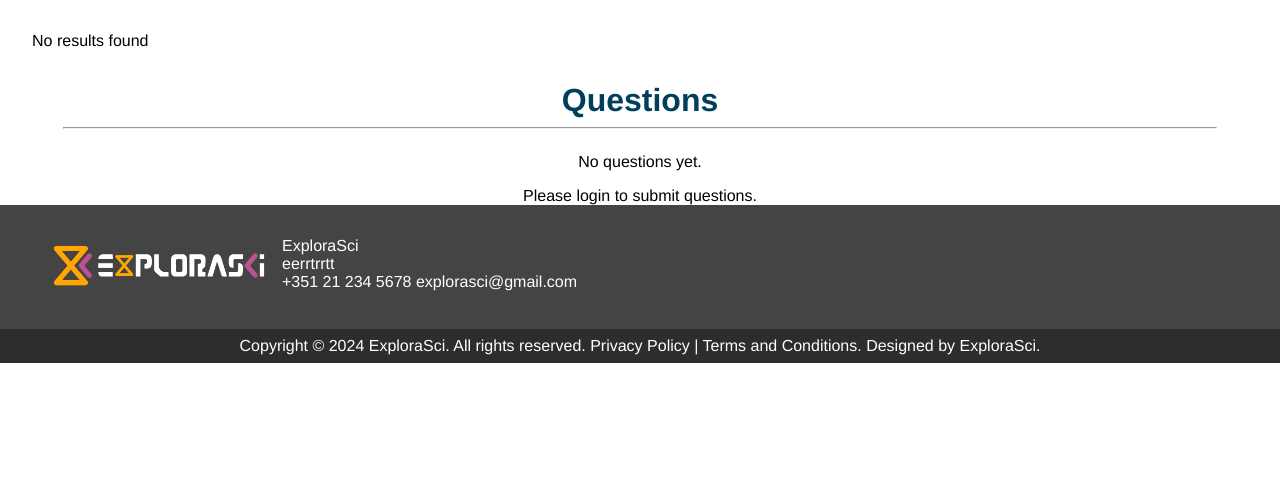
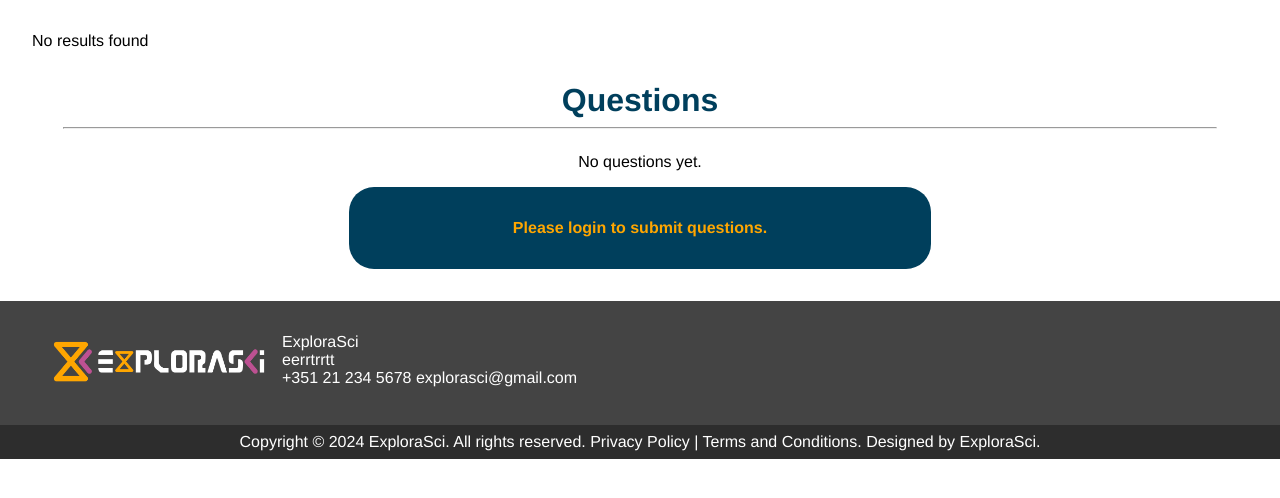
Before and after one commit to andrefhcaldeira/web-conference, a PHP site: page /article_page.php in a window 1280 px wide. Shown: the part 135-633 px from the top of the page. Run offline with PHP 8.4, Linux system fonts and the light colour scheme; data comes from the database, SQL or seed files in the repository; data that the repository does not hold is empty.

Commit message:
Final Fix

```diff
--- a/article_page.php
+++ b/article_page.php
@@ -1,7 +1,13 @@
 <?php include("inc/top.inc.php");
 include("content_fetch.php");
 ?>
+<style>
+.noticeQuestion{
+  font-weight: bold;
+  color: #ffa600;
+};
 
+</style>
 
 
 <div class="art">
@@ -52,7 +58,7 @@ include("content_fetch.php");
     ?>
 <?php
 if (!isset($_SESSION['user'])) {
-    echo "Please login to submit questions.";
+    echo "<div class='question'><p class='noticeQuestion'><b>Please login to submit questions.</b></p></div>";
 } else {
 ?>
     <form class='question-box' method='post' action='do_create_question.php'>
```
Also changed, not shown: articles.php (+4 -9 lines).
